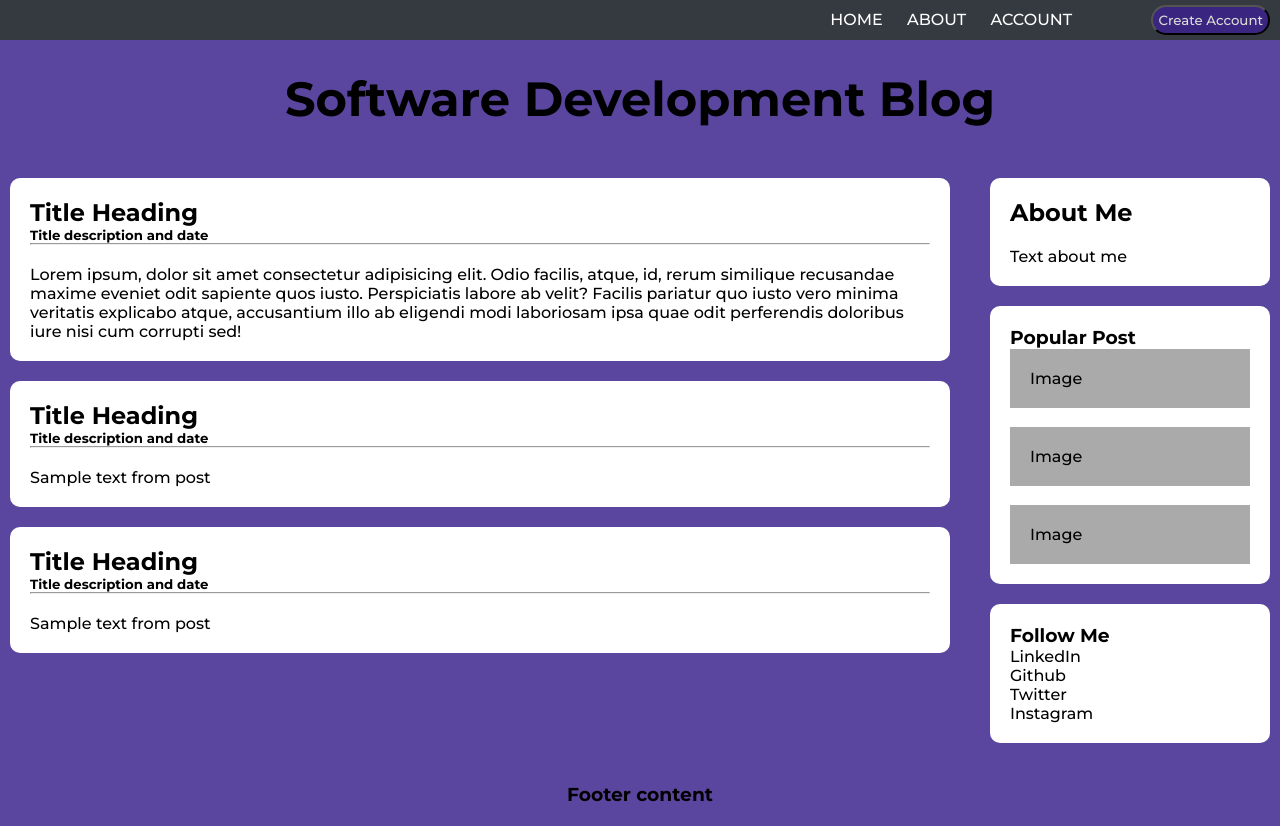
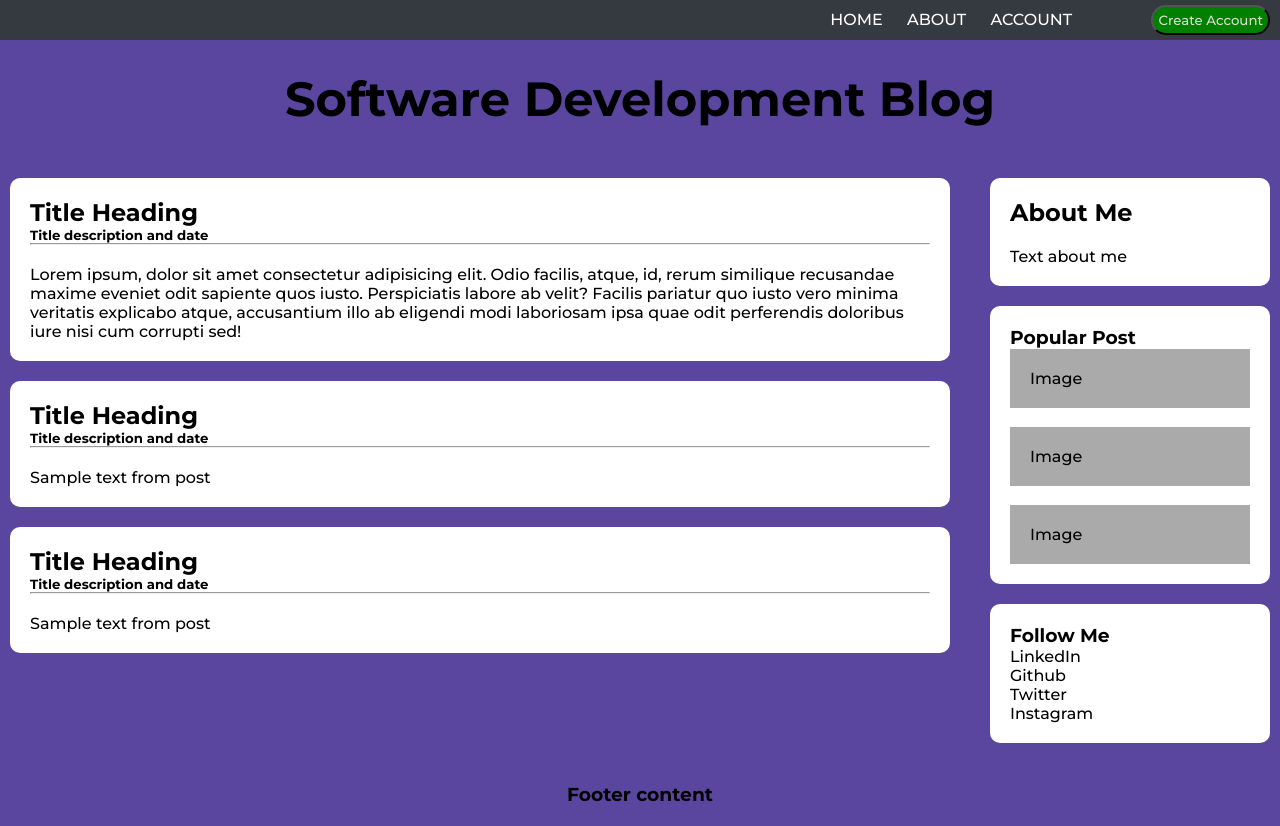
Before and after one commit to DDeShon/Software_Development_Blog, a plain HTML site: page index.html in a window 1280 px wide. Drawn offline with Linux system fonts and the light colour scheme.

Commit message:
changed the account button

```diff
--- a/Styles/style.css
+++ b/Styles/style.css
@@ -20,7 +20,7 @@ body {
 .nav-button {
   padding: 5px;
   border-radius: 15px;
-  background-color: #3c238ed7;
+  background-color: green;
   color: #dcddd5;
   cursor: pointer;
 }
```
